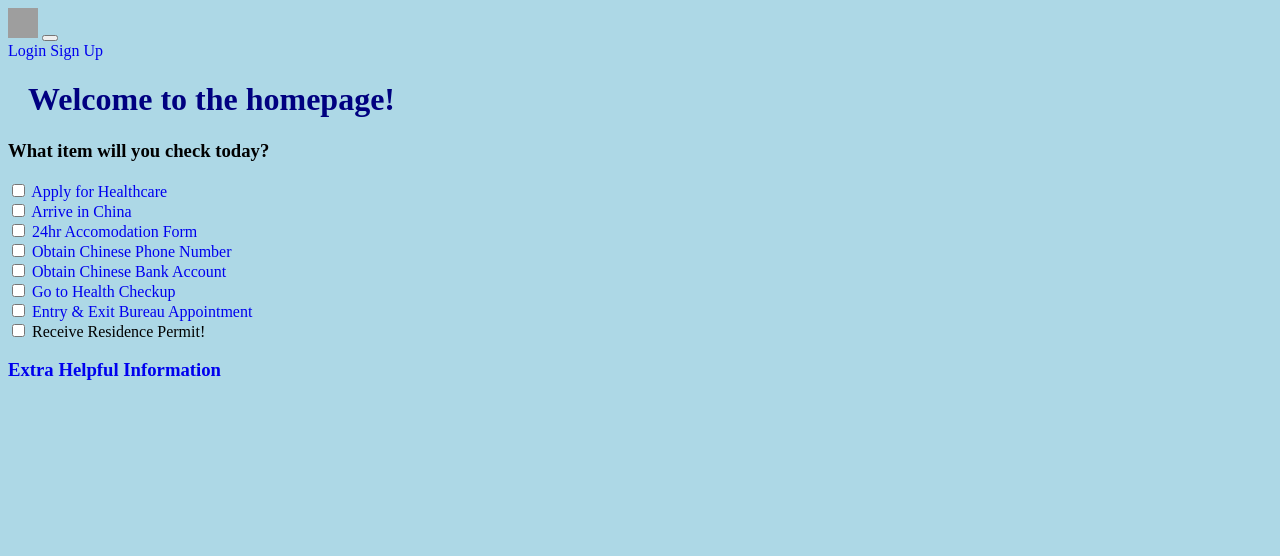
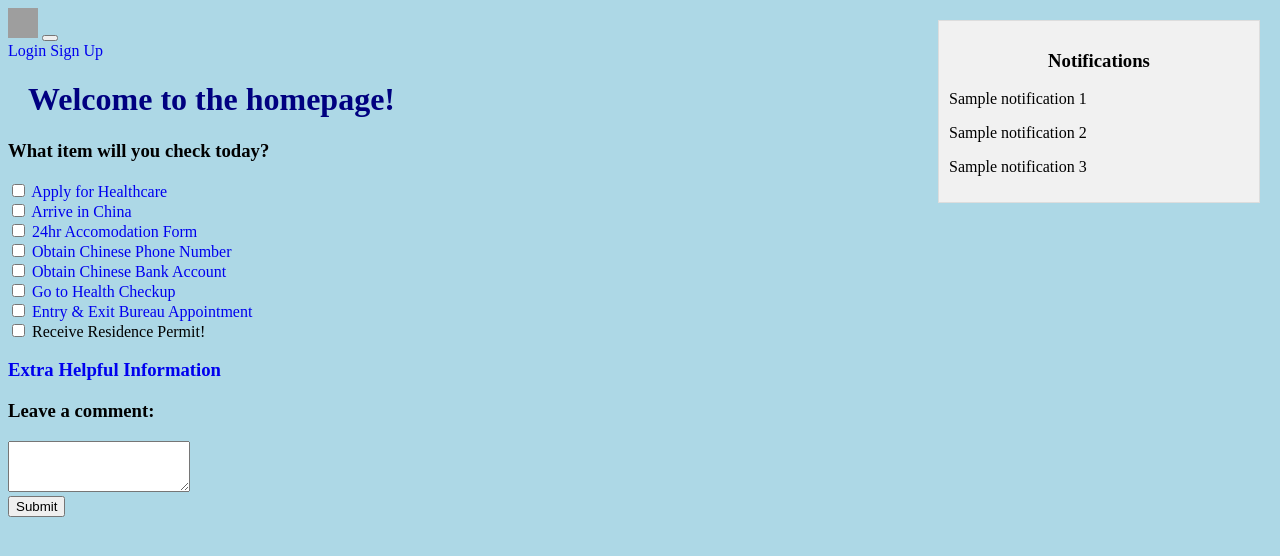
Before and after one commit to jadenc900/CS101-Final-Project, a Flask app: template website/templates/mainpage.html in a window 1280 px wide. Shown: the top 556 px of the page. Run offline with Flask 2, Linux system fonts and the light colour scheme; the template is opened without the code that fills it, so the values that code supplies are empty; parts of the project's set-up code (start-up, migrations or seed data) failed here and were passed over; some libraries are stand-ins or nearby versions; grey boxes are pictures that could not be loaded.

Commit message:
Update mainpage.html

```diff
--- a/website/templates/mainpage.html
+++ b/website/templates/mainpage.html
@@ -72,6 +72,20 @@
 
 </body>
 
+<h3>Leave a comment:</h3>
+<form action="{{ url_for('add_comment') }}" method="post">
+  <div class="form-group">
+    <label for="comment"></label>
+    <textarea class="form-control" id="comment" name="comment" rows="3" required></textarea>
+  </div>
+  <button type="submit" class="btn btn-primary">Submit</button>
+</form>
 
+<div style="position: fixed; top: 20px; right: 20px; width: 300px; background-color: #f1f1f1; border: 1px solid #ddd; padding: 10px;">
+    <h3 style="text-align: center;">Notifications</h3>
+    <p>Sample notification 1</p>
+    <p>Sample notification 2</p>
+    <p>Sample notification 3</p>
+  </div>
 
 </html>
```
